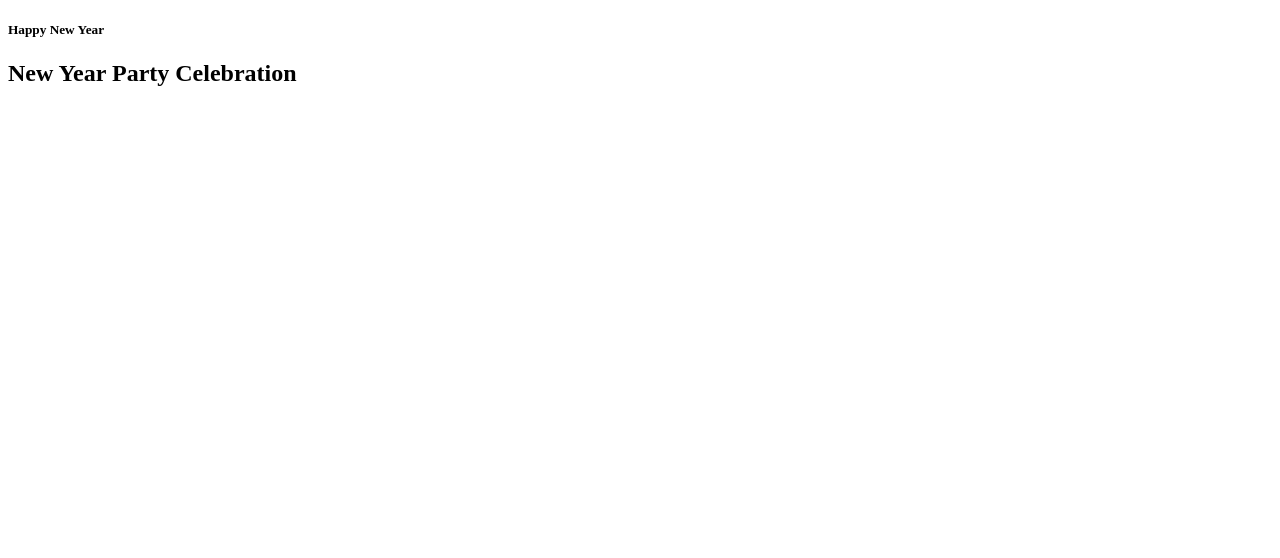
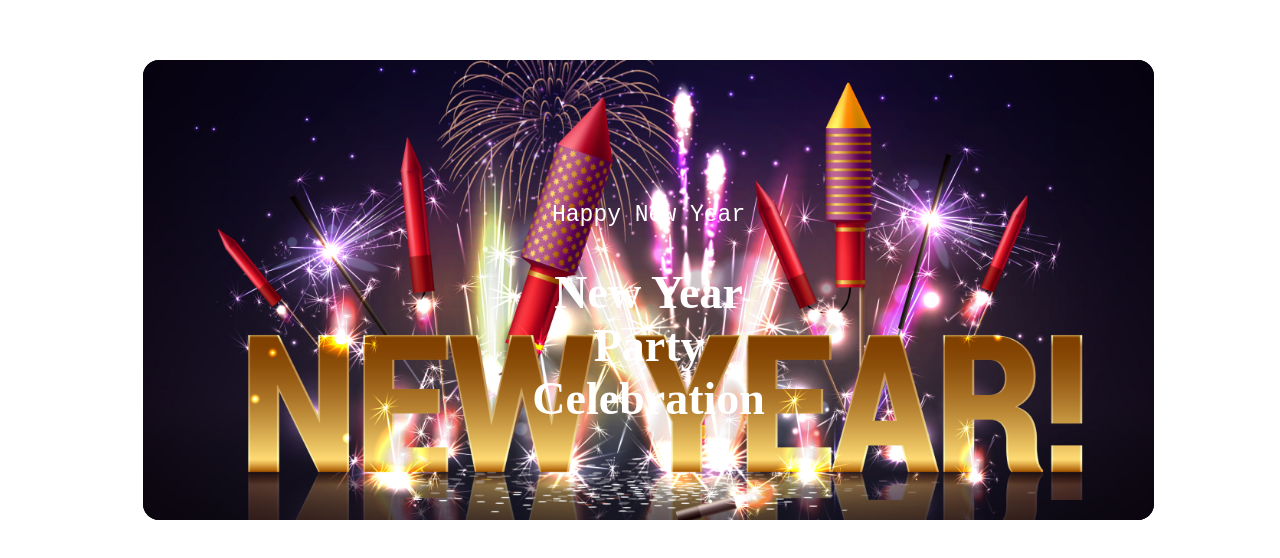
Before and after one commit to tabassumsabaa/b9-a1, a plain HTML site: page index.html in a window 1280 px wide. Drawn offline with Linux system fonts and the light colour scheme.

Commit message:
add header complete part

```diff
--- a/index.html
+++ b/index.html
@@ -8,9 +8,12 @@
 </head>
 <body>
     <header>
-       <div class="container">
-         <h5>Happy New Year</h5>
-         <h2>New Year Party Celebration</h2>
+       <div class="head">
+        <img src="image/Banner Image.png" height="100%" width="100%">
+        <div class="head-text">
+            <h5>Happy New Year</h5>
+            <h2>New Year Party Celebration</h2>
+        </div>
        </div>
     </header>
     <main>
--- a/style/newyear.css
+++ b/style/newyear.css
@@ -0,0 +1,25 @@
+.head{
+    width: 80%;
+    text-align: center;
+    margin: 60px 135px;
+ }
+ .head img{
+  border-radius: 16px;
+  background-color: #070211;
+ }
+ .head-text{
+  margin-top: -360px;
+  color: #fff;
+ }
+ .head h5{
+     font-family: monospace;
+     font-size: 23px;
+     font-weight: 400;
+ }
+ .head h2{
+     width: 30%;
+     margin: auto;
+     font-family: serif;
+     font-size: 46px;
+     font-weight: 900;
+ }
```
